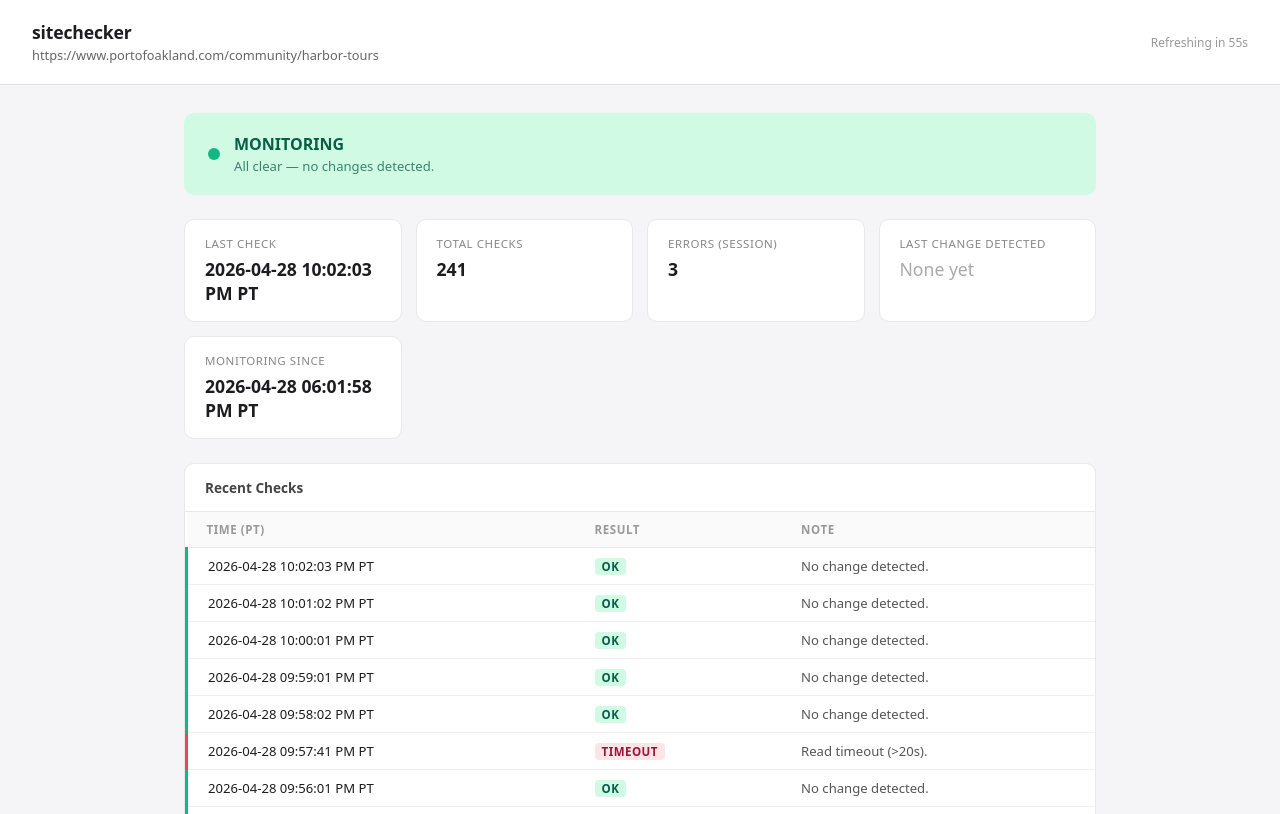
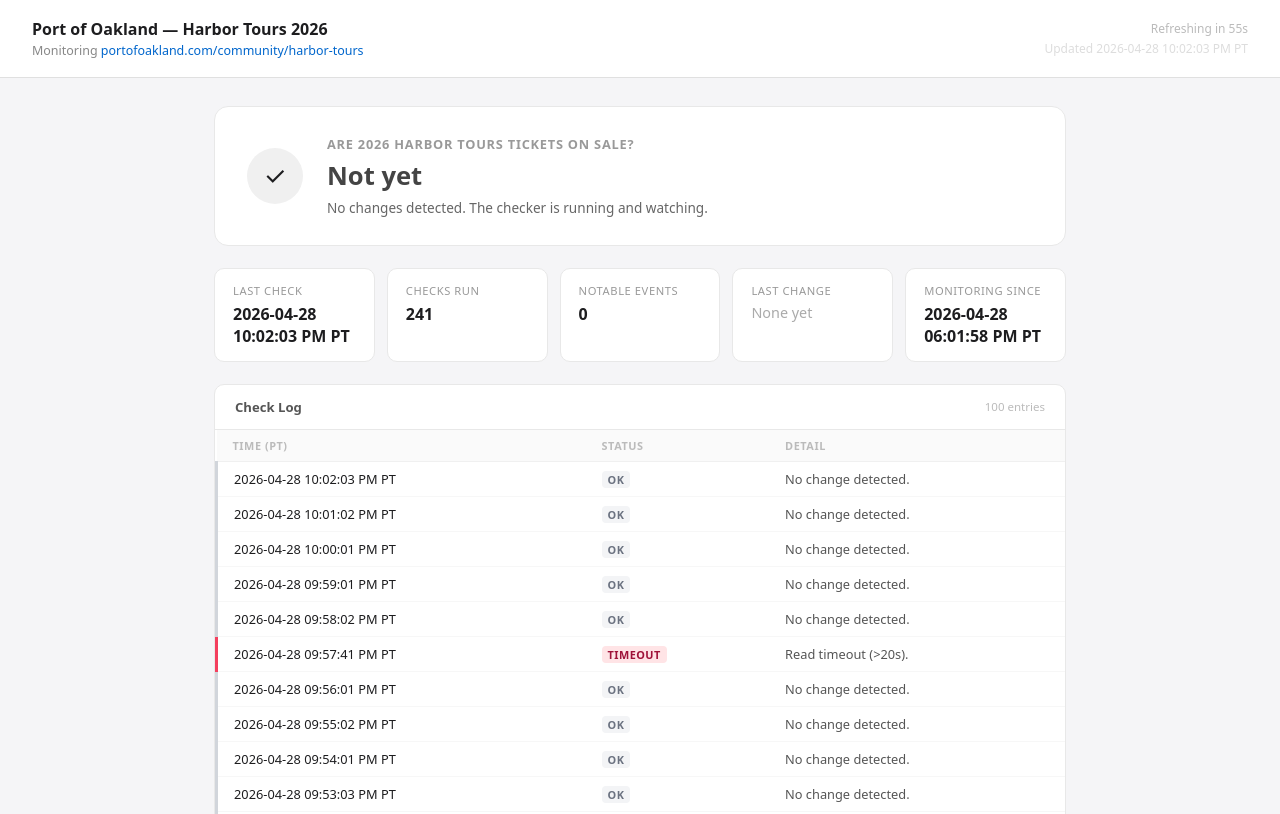
Before and after one commit to sam1vp/sitechecker-status, a plain HTML site: page index.html in a window 1280 px wide. Shown: the top 814 px of the page. Drawn offline with Linux system fonts and the light colour scheme.

Commit message:
Redesign dashboard around ticket-sale question with confidence levels

```diff
--- a/index.html
+++ b/index.html
@@ -3,151 +3,206 @@
 <head>
   <meta charset="UTF-8">
   <meta name="viewport" content="width=device-width, initial-scale=1">
-  <title>sitechecker dashboard</title>
+  <title>Harbor Tours 2026 — Ticket Tracker</title>
   <style>
     * { box-sizing: border-box; margin: 0; padding: 0; }
     body { font-family: system-ui, -apple-system, sans-serif; background: #f5f5f7; color: #1d1d1f; }
 
-    header { background: #fff; border-bottom: 1px solid #e0e0e0; padding: 20px 32px; display: flex; align-items: center; justify-content: space-between; }
-    header h1 { font-size: 1.1rem; font-weight: 600; letter-spacing: -0.01em; }
-    header .url { font-size: 0.8rem; color: #666; margin-top: 2px; }
-    #refresh-info { font-size: 0.75rem; color: #999; text-align: right; }
+    header {
+      background: #fff; border-bottom: 1px solid #e0e0e0;
+      padding: 18px 32px; display: flex; align-items: center; justify-content: space-between;
+    }
+    .header-left h1 { font-size: 1rem; font-weight: 600; }
+    .header-left .subtitle { font-size: 0.78rem; color: #888; margin-top: 2px; }
+    .header-left .subtitle a { color: #0066cc; text-decoration: none; }
+    #refresh-info { font-size: 0.75rem; color: #bbb; text-align: right; line-height: 1.6; }
 
-    .container { max-width: 960px; margin: 0 auto; padding: 28px 24px; }
+    .container { max-width: 900px; margin: 0 auto; padding: 28px 24px; }
 
-    .status-banner {
-      border-radius: 10px; padding: 20px 24px; margin-bottom: 24px;
-      display: flex; align-items: center; gap: 14px;
+    /* ── Main question card ── */
+    .question-card {
+      background: #fff; border-radius: 14px; padding: 28px 32px;
+      margin-bottom: 22px; border: 1px solid #e8e8e8;
+      display: flex; align-items: center; gap: 24px;
     }
-    .status-banner.ok       { background: #d1fae5; color: #065f46; }
-    .status-banner.change   { background: #fef3c7; color: #92400e; }
-    .status-banner.error    { background: #fee2e2; color: #991b1b; }
-    .status-banner.timeout  { background: #ffe4e6; color: #9f1239; }
-    .status-banner.selector_error { background: #fce7f3; color: #9d174d; }
-    .status-banner.loading  { background: #e0e0e0; color: #555; }
-    .status-dot { width: 12px; height: 12px; border-radius: 50%; flex-shrink: 0; }
-    .ok .status-dot           { background: #10b981; }
-    .change .status-dot       { background: #f59e0b; }
-    .error .status-dot        { background: #ef4444; }
-    .timeout .status-dot      { background: #f43f5e; }
-    .selector_error .status-dot { background: #ec4899; }
-    .loading .status-dot      { background: #aaa; }
-    .status-label { font-size: 1rem; font-weight: 600; }
-    .status-sub   { font-size: 0.82rem; opacity: 0.75; margin-top: 2px; }
+    .question-card .q { font-size: 0.8rem; font-weight: 600; text-transform: uppercase; letter-spacing: 0.06em; color: #999; margin-bottom: 8px; }
+    .question-card .answer { font-size: 1.6rem; font-weight: 700; line-height: 1.2; }
+    .question-card .sub { font-size: 0.85rem; color: #666; margin-top: 6px; }
+    .indicator { width: 56px; height: 56px; border-radius: 50%; flex-shrink: 0; display: flex; align-items: center; justify-content: center; font-size: 1.6rem; }
 
-    .stats-grid { display: grid; grid-template-columns: repeat(auto-fit, minmax(180px, 1fr)); gap: 14px; margin-bottom: 24px; }
-    .stat-card { background: #fff; border-radius: 10px; padding: 16px 20px; border: 1px solid #e8e8e8; }
-    .stat-label { font-size: 0.72rem; color: #888; text-transform: uppercase; letter-spacing: 0.05em; margin-bottom: 6px; }
-    .stat-value { font-size: 1.1rem; font-weight: 600; }
-    .stat-value.none { color: #aaa; font-weight: 400; }
+    .status-on_sale       .indicator { background: #d1fae5; }
+    .status-likely_on_sale .indicator { background: #fef3c7; }
+    .status-change_unrelated .indicator { background: #dbeafe; }
+    .status-ok             .indicator { background: #f0f0f0; }
+    .status-error          .indicator { background: #fee2e2; }
+    .status-timeout        .indicator { background: #ffe4e6; }
+    .status-selector_error .indicator { background: #fce7f3; }
+    .status-loading        .indicator { background: #f0f0f0; }
 
+    .status-on_sale        .answer { color: #065f46; }
+    .status-likely_on_sale .answer { color: #92400e; }
+    .status-change_unrelated .answer { color: #1e40af; }
+    .status-ok             .answer { color: #444; }
+    .status-error          .answer { color: #991b1b; }
+    .status-timeout        .answer { color: #9f1239; }
+    .status-selector_error .answer { color: #9d174d; }
+    .status-loading        .answer { color: #aaa; }
+
+    /* ── Stats row ── */
+    .stats-grid {
+      display: grid; grid-template-columns: repeat(auto-fit, minmax(160px, 1fr));
+      gap: 12px; margin-bottom: 22px;
+    }
+    .stat-card { background: #fff; border-radius: 10px; padding: 14px 18px; border: 1px solid #e8e8e8; }
+    .stat-label { font-size: 0.7rem; color: #999; text-transform: uppercase; letter-spacing: 0.05em; margin-bottom: 5px; }
+    .stat-value { font-size: 1rem; font-weight: 600; }
+    .stat-value.none { color: #aaa; font-weight: 400; font-size: 0.9rem; }
+    .stat-value.positive { color: #065f46; }
+
+    /* ── Log table ── */
     .log-card { background: #fff; border-radius: 10px; border: 1px solid #e8e8e8; overflow: hidden; }
-    .log-card h2 { font-size: 0.85rem; font-weight: 600; padding: 14px 20px; border-bottom: 1px solid #e8e8e8; color: #444; }
-    table { width: 100%; border-collapse: collapse; font-size: 0.82rem; }
-    th { text-align: left; padding: 10px 20px; font-size: 0.72rem; text-transform: uppercase; letter-spacing: 0.05em; color: #999; background: #fafafa; border-bottom: 1px solid #e8e8e8; }
-    td { padding: 9px 20px; border-bottom: 1px solid #f0f0f0; }
+    .log-header { padding: 13px 20px; border-bottom: 1px solid #e8e8e8; display: flex; align-items: center; justify-content: space-between; }
+    .log-header h2 { font-size: 0.82rem; font-weight: 600; color: #555; }
+    .log-count { font-size: 0.72rem; color: #bbb; }
+    table { width: 100%; border-collapse: collapse; font-size: 0.8rem; }
+    th { text-align: left; padding: 8px 16px; font-size: 0.68rem; text-transform: uppercase; letter-spacing: 0.05em; color: #bbb; background: #fafafa; border-bottom: 1px solid #f0f0f0; }
+    td { padding: 8px 16px; border-bottom: 1px solid #f7f7f7; vertical-align: top; }
     tr:last-child td { border-bottom: none; }
-    tr.row-ok       td:first-child { border-left: 3px solid #10b981; }
-    tr.row-change   td:first-child { border-left: 3px solid #f59e0b; }
-    tr.row-error    td:first-child { border-left: 3px solid #ef4444; }
-    tr.row-timeout  td:first-child { border-left: 3px solid #f43f5e; }
-    tr.row-selector_error td:first-child { border-left: 3px solid #ec4899; }
-    .badge { display: inline-block; border-radius: 4px; padding: 1px 7px; font-size: 0.72rem; font-weight: 600; text-transform: uppercase; letter-spacing: 0.04em; }
-    .badge-ok       { background: #d1fae5; color: #065f46; }
-    .badge-change   { background: #fef3c7; color: #92400e; }
-    .badge-error    { background: #fee2e2; color: #991b1b; }
-    .badge-timeout  { background: #ffe4e6; color: #9f1239; }
-    .badge-selector_error { background: #fce7f3; color: #9d174d; }
+
+    tr.row-on_sale td:first-child        { border-left: 3px solid #10b981; }
+    tr.row-likely_on_sale td:first-child  { border-left: 3px solid #f59e0b; }
+    tr.row-change_unrelated td:first-child{ border-left: 3px solid #3b82f6; }
+    tr.row-ok td:first-child              { border-left: 3px solid #d1d5db; }
+    tr.row-error td:first-child           { border-left: 3px solid #ef4444; }
+    tr.row-timeout td:first-child         { border-left: 3px solid #f43f5e; }
+    tr.row-selector_error td:first-child  { border-left: 3px solid #ec4899; }
+
+    .badge { display: inline-block; border-radius: 4px; padding: 1px 6px; font-size: 0.68rem; font-weight: 700; text-transform: uppercase; letter-spacing: 0.04em; white-space: nowrap; }
+    .badge-on_sale         { background: #d1fae5; color: #065f46; }
+    .badge-likely_on_sale  { background: #fef3c7; color: #92400e; }
+    .badge-change_unrelated{ background: #dbeafe; color: #1e40af; }
+    .badge-ok              { background: #f3f4f6; color: #6b7280; }
+    .badge-error           { background: #fee2e2; color: #991b1b; }
+    .badge-timeout         { background: #ffe4e6; color: #9f1239; }
+    .badge-selector_error  { background: #fce7f3; color: #9d174d; }
+
     .note { color: #555; }
-    .empty { padding: 32px 20px; text-align: center; color: #aaa; font-size: 0.85rem; }
+    .signals { margin-top: 3px; font-size: 0.72rem; color: #888; font-style: italic; }
+    .empty { padding: 32px; text-align: center; color: #ccc; font-size: 0.85rem; }
   </style>
 </head>
 <body>
+
 <header>
-    <div>
-      <h1>sitechecker</h1>
-      <div class="url" id="header-url">loading…</div>
+  <div class="header-left">
+    <h1>Port of Oakland — Harbor Tours 2026</h1>
+    <div class="subtitle">
+      Monitoring <a href="https://www.portofoakland.com/community/harbor-tours" target="_blank">portofoakland.com/community/harbor-tours</a>
     </div>
-    <div id="refresh-info">Refreshing in <span id="countdown">60</span>s</div>
+  </div>
+  <div id="refresh-info">
+    Refreshing in <span id="countdown">60</span>s<br>
+    <span id="last-updated" style="color:#ddd">—</span>
+  </div>
 </header>
 
 <div class="container">
-    <div class="status-banner loading" id="status-banner">
-      <div class="status-dot"></div>
+
+  <!-- Main question -->
+  <div class="question-card status-loading" id="question-card">
+    <div class="indicator" id="indicator">⏳</div>
     <div>
-        <div class="status-label">Loading…</div>
-        <div class="status-sub"></div>
+      <div class="q">Are 2026 Harbor Tours tickets on sale?</div>
+      <div class="answer" id="answer">Loading…</div>
+      <div class="sub" id="sub"></div>
     </div>
   </div>
 
+  <!-- Stats -->
   <div class="stats-grid">
     <div class="stat-card"><div class="stat-label">Last Check</div><div class="stat-value" id="stat-last-check">—</div></div>
-      <div class="stat-card"><div class="stat-label">Total Checks</div><div class="stat-value" id="stat-total">—</div></div>
-      <div class="stat-card"><div class="stat-label">Errors (session)</div><div class="stat-value" id="stat-errors">—</div></div>
-      <div class="stat-card"><div class="stat-label">Last Change Detected</div><div class="stat-value" id="stat-last-change">—</div></div>
+    <div class="stat-card"><div class="stat-label">Checks Run</div><div class="stat-value" id="stat-total">—</div></div>
+    <div class="stat-card"><div class="stat-label">Notable Events</div><div class="stat-value" id="stat-events">—</div></div>
+    <div class="stat-card"><div class="stat-label">Last Change</div><div class="stat-value" id="stat-last-change">—</div></div>
     <div class="stat-card"><div class="stat-label">Monitoring Since</div><div class="stat-value" id="stat-uptime">—</div></div>
   </div>
 
+  <!-- Log -->
   <div class="log-card">
-      <h2>Recent Checks</h2>
+    <div class="log-header">
+      <h2>Check Log</h2>
+      <span class="log-count" id="log-count"></span>
+    </div>
     <table>
-        <thead><tr><th>Time (PT)</th><th>Result</th><th>Note</th></tr></thead>
+      <thead><tr><th>Time (PT)</th><th>Status</th><th>Detail</th></tr></thead>
       <tbody id="log-body"><tr><td colspan="3" class="empty">Loading…</td></tr></tbody>
     </table>
   </div>
+
 </div>
 
 <script>
-    const STATUS_LABELS = {
-      ok:             ['MONITORING',       'All clear — no changes detected.'],
-      change:         ['CHANGE DETECTED',  'The monitored section has changed. Check your notifications.'],
-      error:          ['ERROR',            'An unexpected error occurred on the last check.'],
-      timeout:        ['NETWORK TIMEOUT',  'The last check timed out. The app will retry automatically.'],
-      selector_error: ['SELECTOR ERROR',   'The page structure may have changed — manual inspection required.'],
+  const ANSWERS = {
+    on_sale:          ['🎉 Yes — tickets are on sale!',   'An Eventbrite link has appeared. Go buy tickets now.'],
+    likely_on_sale:   ['⚠️ Probably — check now',         'Strong signals detected. Scheduling or registration info may be available.'],
+    change_unrelated: ['🔵 Unclear — page changed',       'Something changed on the page, but no ticket-sale signals were detected.'],
+    ok:               ['Not yet',                          'No changes detected. The checker is running and watching.'],
+    error:            ['Unknown — check error',            'An error occurred on the last check. See log for details.'],
+    timeout:          ['Unknown — network timeout',        'The last check timed out. Retrying automatically.'],
+    selector_error:   ['Unknown — page structure changed', 'The page layout may have changed. Manual inspection needed.'],
+    loading:          ['Loading…',                         ''],
+  };
+
+  const ICONS = {
+    on_sale: '🎉', likely_on_sale: '⚠️', change_unrelated: '🔵',
+    ok: '✓', error: '✗', timeout: '⏱', selector_error: '⚙', loading: '⏳',
   };
 
   function render(data) {
-      document.getElementById('header-url').textContent = data.url || '';
+    const status = data.status || 'ok';
+    const [answer, sub] = ANSWERS[status] || ANSWERS.ok;
 
-      const status = data.status || 'ok';
-      const [label, sub] = STATUS_LABELS[status] || ['UNKNOWN', ''];
-      const banner = document.getElementById('status-banner');
-      banner.className = `status-banner ${status}`;
-      banner.innerHTML = `
-        <div class="status-dot"></div>
-        <div>
-          <div class="status-label">${label}</div>
-          <div class="status-sub">${sub}</div>
-        </div>`;
+    const card = document.getElementById('question-card');
+    card.className = `question-card status-${status}`;
+    document.getElementById('indicator').textContent = ICONS[status] || '?';
+    document.getElementById('answer').textContent = answer;
+    document.getElementById('sub').textContent = sub;
 
-      document.getElementById('stat-last-check').textContent  = data.last_check || '—';
-      document.getElementById('stat-total').textContent       = data.stats?.total_checks ?? '—';
-      document.getElementById('stat-uptime').textContent      = data.stats?.uptime_start || '—';
+    document.getElementById('last-updated').textContent = 'Updated ' + (data.last_updated || '—');
+    document.getElementById('stat-last-check').textContent = data.last_check || '—';
+    document.getElementById('stat-total').textContent = (data.stats?.total_checks ?? '—').toLocaleString();
+    document.getElementById('stat-uptime').textContent = data.stats?.uptime_start || '—';
 
-      const errors = (data.recent_log || []).filter(e => e.result !== 'ok' && e.result !== 'change').length;
-      document.getElementById('stat-errors').textContent = errors;
+    const log = data.recent_log || [];
+    const events = log.filter(e => e.result !== 'ok' && !['error','timeout','selector_error'].includes(e.result));
+    document.getElementById('stat-events').textContent = events.length || '0';
 
     const lastChange = data.last_change;
     const lcEl = document.getElementById('stat-last-change');
     if (lastChange) {
       lcEl.textContent = lastChange;
-        lcEl.className = 'stat-value';
+      lcEl.className = 'stat-value positive';
     } else {
       lcEl.textContent = 'None yet';
       lcEl.className = 'stat-value none';
     }
 
+    document.getElementById('log-count').textContent = log.length ? `${log.length} entries` : '';
+
     const tbody = document.getElementById('log-body');
-      const log = data.recent_log || [];
-      if (log.length === 0) {
+    if (!log.length) {
       tbody.innerHTML = '<tr><td colspan="3" class="empty">No checks recorded yet.</td></tr>';
     } else {
-        tbody.innerHTML = log.map(entry => `
-          <tr class="row-${entry.result}">
-            <td>${entry.time || ''}</td>
-            <td><span class="badge badge-${entry.result}">${entry.result}</span></td>
-            <td class="note">${entry.note || ''}</td>
-          </tr>`).join('');
+      tbody.innerHTML = log.map(e => {
+        const signalHtml = e.signals?.length
+          ? `<div class="signals">Signals: ${e.signals.join(' · ')}</div>` : '';
+        return `
+          <tr class="row-${e.result}">
+            <td style="white-space:nowrap">${e.time || ''}</td>
+            <td><span class="badge badge-${e.result}">${e.result.replace(/_/g,' ')}</span></td>
+            <td class="note">${e.note || ''}${signalHtml}</td>
+          </tr>`;
+      }).join('');
     }
   }
 
@@ -156,13 +211,11 @@
       .then(r => r.json())
       .then(render)
       .catch(() => {
-          document.getElementById('status-banner').className = 'status-banner loading';
-          document.getElementById('status-banner').innerHTML =
-            '<div class="status-dot"></div><div><div class="status-label">Waiting for first check…</div></div>';
+        document.getElementById('question-card').className = 'question-card status-loading';
+        document.getElementById('answer').textContent = 'Waiting for first check…';
       });
   }
 
-    // Countdown + auto-refresh
   let seconds = 60;
   setInterval(() => {
     seconds--;
```
Lines whose indentation alone changed are shown as unchanged.
